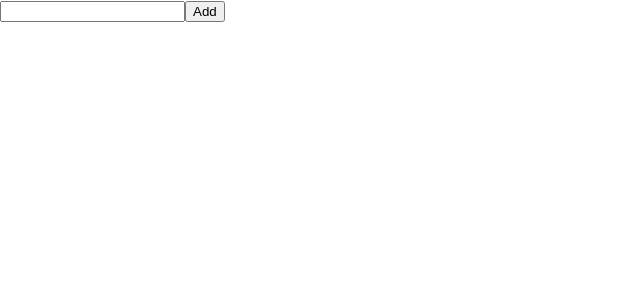
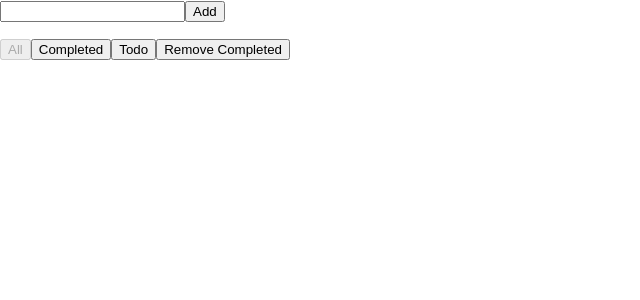
Before and after one commit to HuaRichard/todo-list, a React (Create React App) app: page / in a window 1280 px wide. Shown: the top 300 px of the page, without its empty margins (0-640 px from the left). Built offline with nearby package versions, Linux system fonts and the light colour scheme.

Commit message:
add buttons

```diff
--- a/src/App.js
+++ b/src/App.js
@@ -9,15 +9,15 @@ import DeleteCompletedButton from './components/Buttons/DeleteCompletedButton'
 
 const App = () => {
   const [state, setState] = useState([]);
-  const [active, setActive] = useState({ active: 'ALL' });
+  const [active, setActive] = useState('ALL');
   return (
     <div>
       <AddTodo state={state} setState={setState} />
       <TodoList state={state} active={active} setState={setState}/>
-      {/* <AllButton active={active} setActive={setActive} />
+      <AllButton active={active} setActive={setActive} />
       <CompletedButton active={active} setActive={setActive} />
       <TodoButton active={active} setActive={setActive} />
-      <DeleteCompletedButton todos={state} setTodos={setState} /> */}
+      <DeleteCompletedButton state={state} setState={setState} />
     </div>
   );
 }
--- a/src/components/Buttons/AllButton.js
+++ b/src/components/Buttons/AllButton.js
@@ -1,5 +1,11 @@
 import React from 'react';
 
-export default () => {
-
+export default ({ active, setActive }) => {
+    return (
+        <button
+        disabled={active==='ALL'}
+        onClick={ ()=> setActive('ALL')}>
+            All
+        </button>
+    )
 }
--- a/src/components/Buttons/CompletedButton.js
+++ b/src/components/Buttons/CompletedButton.js
@@ -0,0 +1,11 @@
+import React from 'react';
+
+export default ({ active, setActive }) => {
+    return (
+        <button
+        disabled={active==='COMPLETED'}
+        onClick={ ()=> setActive('COMPLETED')}>
+            Completed
+        </button>
+    )
+}
--- a/src/components/Buttons/DeleteCompletedButton.js
+++ b/src/components/Buttons/DeleteCompletedButton.js
@@ -0,0 +1,13 @@
+import React from 'react';
+
+export default ({ state, setState }) => {
+    return (
+        <button onClick={() =>
+            setState(state.filter(
+                (item)=>(item.completed===false))
+            )
+        }>
+            Remove Completed
+        </button>
+    )
+}
--- a/src/components/Buttons/TodoButton.js
+++ b/src/components/Buttons/TodoButton.js
@@ -0,0 +1,10 @@
+import React from 'react';
+
+export default ({ active, setActive }) => {
+    return (
+        <button disabled={active==='TODO'}
+        onClick={ ()=> setActive('TODO')}>
+            Todo
+        </button>
+    )
+}
--- a/src/components/TodoList/Todo.js
+++ b/src/components/TodoList/Todo.js
@@ -1,4 +1,4 @@
-import React, { useState } from 'react';
+import React from 'react';
 
 const ToggleCompleteState = (state, id) => {
     let newState = [];
@@ -13,11 +13,9 @@ const ToggleCompleteState = (state, id) => {
 }
 
 const Todo = ({ text, completed, id, setState, state }) => {
-    const [completeState, setCompleteState] = useState(completed);
     return (
-        <li style={{ textDecoration: (completeState) ? 'line-through' : 'none' }}
+        <li style={{ textDecoration: (completed) ? 'line-through' : 'none' }}
             onClick={() => {
-                setCompleteState(!completeState);
                 setState(ToggleCompleteState(state, id));
             }}>
             {text}
--- a/src/components/TodoList/TodoList.js
+++ b/src/components/TodoList/TodoList.js
@@ -14,6 +14,7 @@ const TodoList = ({ state, active, setState }) => {
     return (
         <ul>
         {stateList(state, active).map(todo => (<Todo
+            key={todo.id}
             id={todo.id}
             text={todo.text}
             completed={todo.completed}
```
